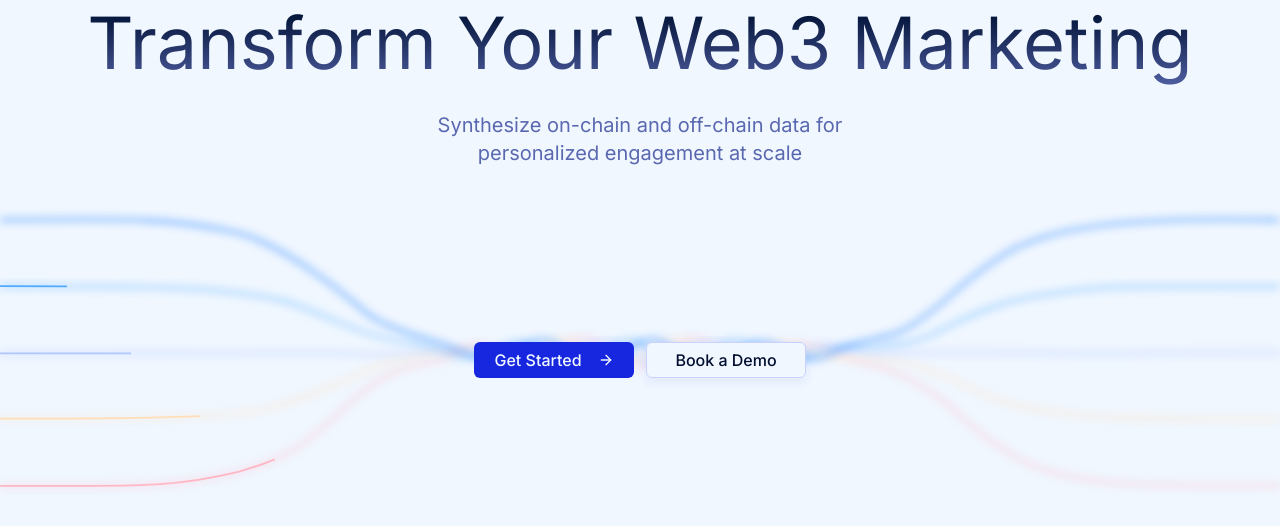
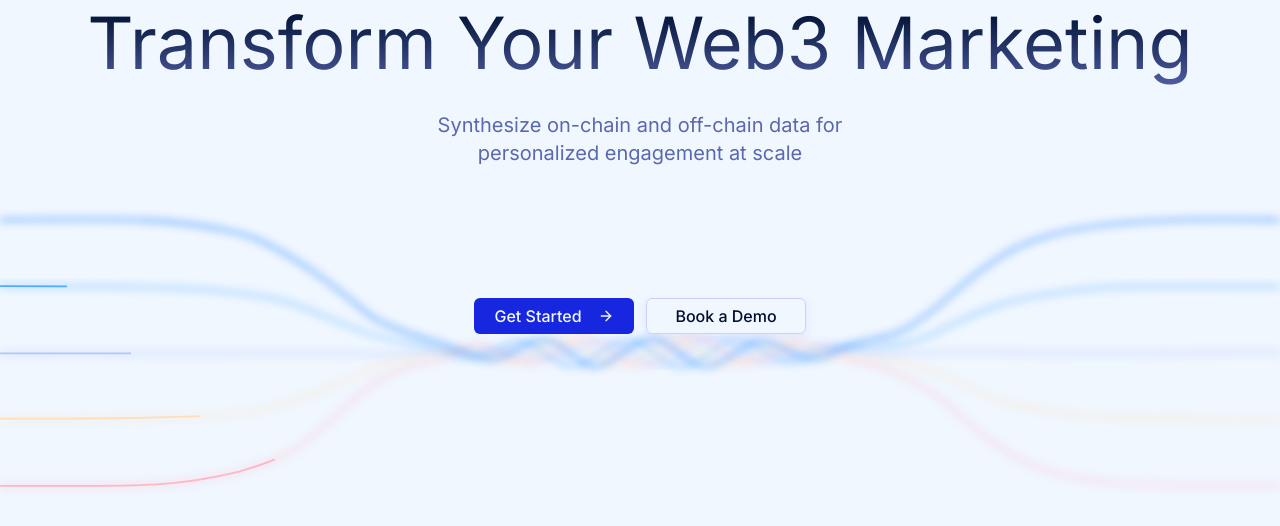
Before and after one commit to onchainsuite/onchain-suite, a Next.js app: page / in a window 1280 px wide. Shown: the part 3019-3545 px from the top of the page. Built offline with nearby package versions, Linux system fonts and the light colour scheme.

Commit message:
refactor: adjust margin in CTASection for improved layout consistency
- Modified the margin-top value in the CTASection component for better alignment
  and visual consistency across different screen sizes.

```diff
--- a/src/shared/website/components/cta-section.tsx
+++ b/src/shared/website/components/cta-section.tsx
@@ -35,7 +35,7 @@ export function CTASection() {
           pathLengthFifth,
         ]}
       >
-        <div className="md:mt-34 mt-8 flex items-center justify-center z-30 gap-3">
+        <div className="md:mt-12 mt-8 flex items-center justify-center z-30 gap-3">
           <Button className="group min-w-[160px] md:text-base text-xs md:px-4 md:py-2 px-2 py-1">
             Get Started
             <ArrowRight className="ml-2 h-4 w-4 transition-transform group-hover:translate-x-1" />
```
